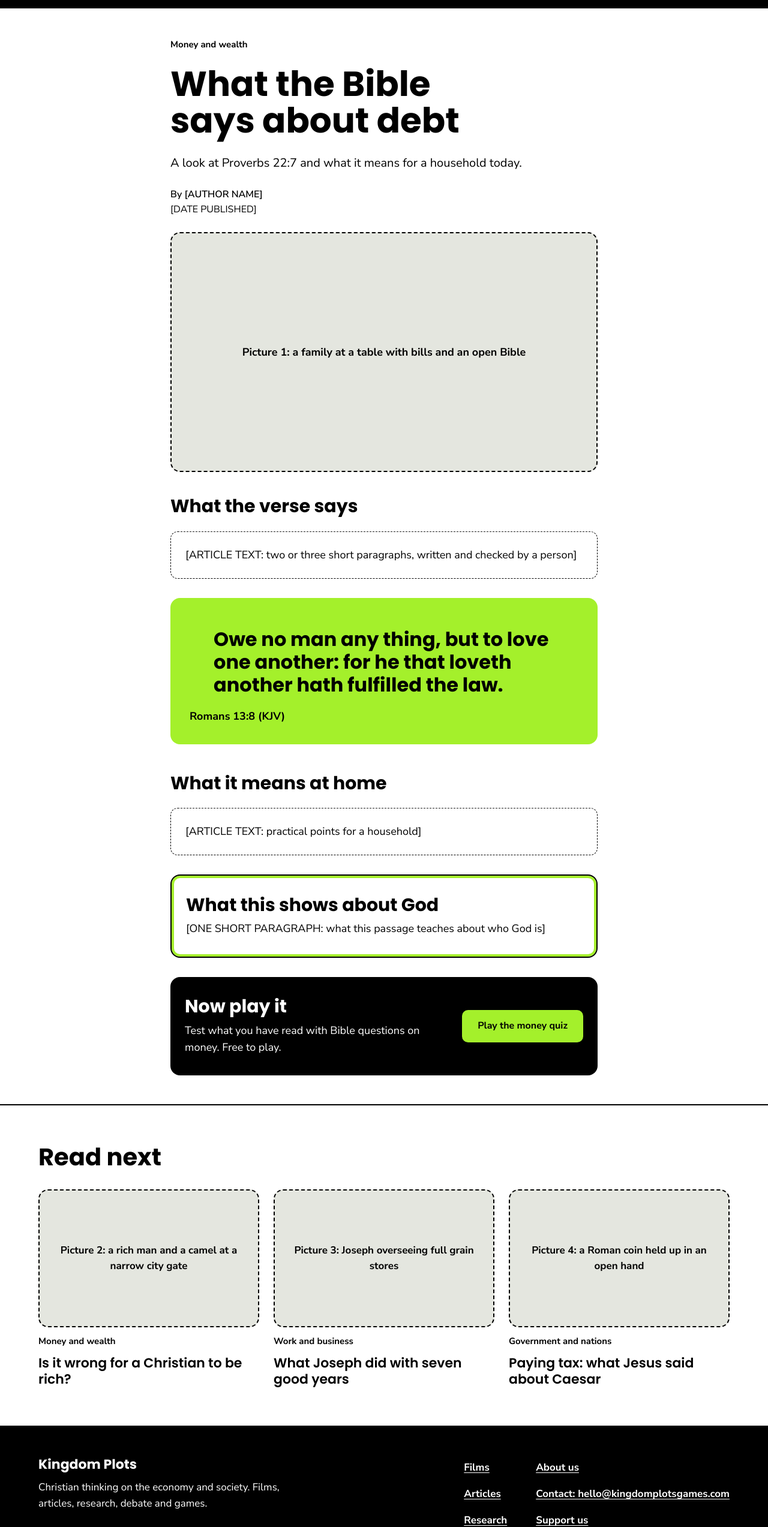
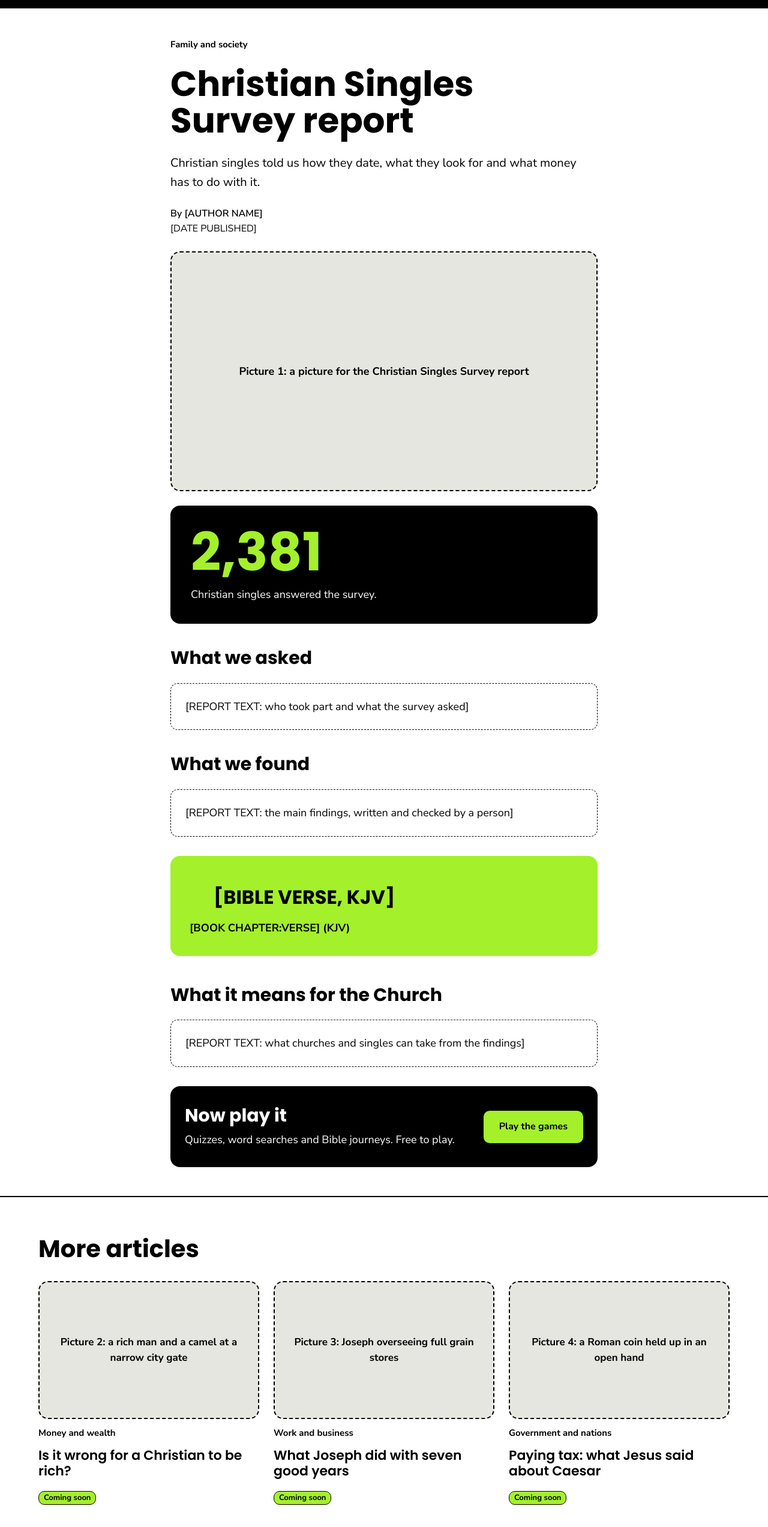
Before and after one commit to Sogunro/kingdomplots-site, a plain HTML site: page article.html in a window 1280 px wide. Shown: the part 63-2609 px from the top of the page at 60% size. Drawn offline with Linux system fonts and the light colour scheme.

Commit message:
Survey report as the only live article, other articles coming soon, add Events section
Co-Authored-By: Claude Opus 5.5 <noreply@anthropic.com>

```diff
--- a/article.html
+++ b/article.html
@@ -3,12 +3,12 @@
 <head>
 <meta charset="utf-8">
 <meta name="viewport" content="width=device-width, initial-scale=1">
-<title>What the Bible says about debt | Kingdom Plots</title>
-<meta name="description" content="A look at Proverbs 22:7 and what it means for a household today.">
+<title>Christian Singles Survey report | Kingdom Plots</title>
+<meta name="description" content="Christian singles told us how they date, what they look for and what money has to do with it.">
 <link rel="canonical" href="https://www.kingdomplots.com/article.html">
 <meta property="og:type" content="article">
-<meta property="og:title" content="What the Bible says about debt">
-<meta property="og:description" content="A look at Proverbs 22:7 and what it means for a household today.">
+<meta property="og:title" content="Christian Singles Survey report">
+<meta property="og:description" content="Christian singles told us how they date, what they look for and what money has to do with it.">
 <meta property="og:url" content="https://www.kingdomplots.com/article.html">
 <meta property="og:image" content="https://www.kingdomplots.com/images/logo.png">
 <meta name="theme-color" content="#000000">
@@ -29,6 +29,7 @@
       <a href="/#articles" aria-current="page">Articles</a>
       <a href="/#research">Research</a>
       <a href="/#debate">Debate</a>
+      <a href="/#events">Events</a>
       <a href="/about.html">About</a>
     </nav>
     <a class="button button--green" href="https://www.kingdomplotsgames.com">Play the games</a>
@@ -37,56 +38,59 @@
 
 <main id="main">
 <article class="article">
-  <div class="topic">Money and wealth</div>
-  <h1>What the Bible says about debt</h1>
-  <p class="standfirst">A look at Proverbs 22:7 and what it means for a household today.</p>
+  <div class="topic">Family and society</div>
+  <h1>Christian Singles Survey report</h1>
+  <p class="standfirst">Christian singles told us how they date, what they look for and what money has to do with it.</p>
   <div class="article__byline">By [AUTHOR NAME]<span>[DATE PUBLISHED]</span></div>
-  <div class="picture-slot ratio-16x9" role="img" aria-label="Picture 1 placeholder">Picture 1: a family at a table with bills and an open Bible</div>
+  <div class="picture-slot ratio-16x9" role="img" aria-label="Picture 1 placeholder">Picture 1: a picture for the Christian Singles Survey report</div>
 
-  <h2>What the verse says</h2>
-  <p class="text-slot">[ARTICLE TEXT: two or three short paragraphs, written and checked by a person]</p>
+  <div class="study study--dark">
+    <div class="study__number">2,381</div>
+    <p>Christian singles answered the survey.</p>
+  </div>
+
+  <h2>What we asked</h2>
+  <p class="text-slot">[REPORT TEXT: who took part and what the survey asked]</p>
+
+  <h2>What we found</h2>
+  <p class="text-slot">[REPORT TEXT: the main findings, written and checked by a person]</p>
 
   <figure class="pull-verse">
-    <blockquote><p>Owe no man any thing, but to love one another: for he that loveth another hath fulfilled the law.</p></blockquote>
-    <figcaption><cite>Romans 13:8 (KJV)</cite></figcaption>
+    <blockquote><p>[BIBLE VERSE, KJV]</p></blockquote>
+    <figcaption><cite>[BOOK CHAPTER:VERSE] (KJV)</cite></figcaption>
   </figure>
 
-  <h2>What it means at home</h2>
-  <p class="text-slot">[ARTICLE TEXT: practical points for a household]</p>
-
-  <section class="panel panel--outline" aria-labelledby="god-title">
-    <h2 id="god-title">What this shows about God</h2>
-    <p>[ONE SHORT PARAGRAPH: what this passage teaches about who God is]</p>
-  </section>
+  <h2>What it means for the Church</h2>
+  <p class="text-slot">[REPORT TEXT: what churches and singles can take from the findings]</p>
 
   <section class="panel panel--dark" aria-labelledby="play-title">
     <div>
       <h2 id="play-title">Now play it</h2>
-      <p>Test what you have read with Bible questions on money. Free to play.</p>
+      <p>Quizzes, word searches and Bible journeys. Free to play.</p>
     </div>
-    <a class="button button--green" href="https://www.kingdomplotsgames.com">Play the money quiz</a>
+    <a class="button button--green" href="https://www.kingdomplotsgames.com">Play the games</a>
   </section>
 </article>
 
 <section class="section rule-top" aria-labelledby="next-title">
   <div class="container">
-    <h2 id="next-title" class="section-title section-title--spaced">Read next</h2>
+    <h2 id="next-title" class="section-title section-title--spaced">More articles</h2>
     <div class="grid grid--3">
-      <a class="read-next" href="/article.html">
+      <div class="read-next">
         <div class="picture-slot ratio-16x10" role="img" aria-label="Picture 2 placeholder">Picture 2: a rich man and a camel at a narrow city gate</div>
         <div class="topic">Money and wealth</div>
         <div class="read-next__title">Is it wrong for a Christian to be rich?</div>
-      </a>
-      <a class="read-next" href="/article.html">
+      <p class="soon soon--small">Coming soon</p></div>
+      <div class="read-next">
         <div class="picture-slot ratio-16x10" role="img" aria-label="Picture 3 placeholder">Picture 3: Joseph overseeing full grain stores</div>
         <div class="topic">Work and business</div>
         <div class="read-next__title">What Joseph did with seven good years</div>
-      </a>
-      <a class="read-next" href="/article.html">
+      <p class="soon soon--small">Coming soon</p></div>
+      <div class="read-next">
         <div class="picture-slot ratio-16x10" role="img" aria-label="Picture 4 placeholder">Picture 4: a Roman coin held up in an open hand</div>
         <div class="topic">Government and nations</div>
         <div class="read-next__title">Paying tax: what Jesus said about Caesar</div>
-      </a>
+      <p class="soon soon--small">Coming soon</p></div>
     </div>
   </div>
 </section>
@@ -102,6 +106,7 @@
       <a href="/#watch">Films</a>
       <a href="/#articles">Articles</a>
       <a href="/#research">Research</a>
+      <a href="/#events">Events</a>
       <a href="https://www.kingdomplotsgames.com">Games</a>
     </nav>
     <nav aria-label="Company">
--- a/css/styles.css
+++ b/css/styles.css
@@ -429,3 +429,5 @@ a.card:hover .card__title { text-decoration: underline; }
 .games__text img { width: 240px; border-radius: var(--radius-button); }
 .games__text .button-row { margin-top: var(--space-2); }
 .contact-band__email a { display: inline-flex; align-items: center; min-height: 44px; text-decoration-thickness: 2px; }
+.soon--small { align-self: flex-start; margin: var(--space-2) 0 0; padding: 0 var(--space-2); font-size: 13px; border-width: 1px; }
+.study__link { display: inline-flex; align-items: center; min-height: 44px; font-weight: 700; color: var(--white); text-decoration-thickness: 2px; }
```
Also changed, not shown: about.html (+2 -0 lines), index.html (+39 -20 lines), privacy.html (+2 -0 lines).
